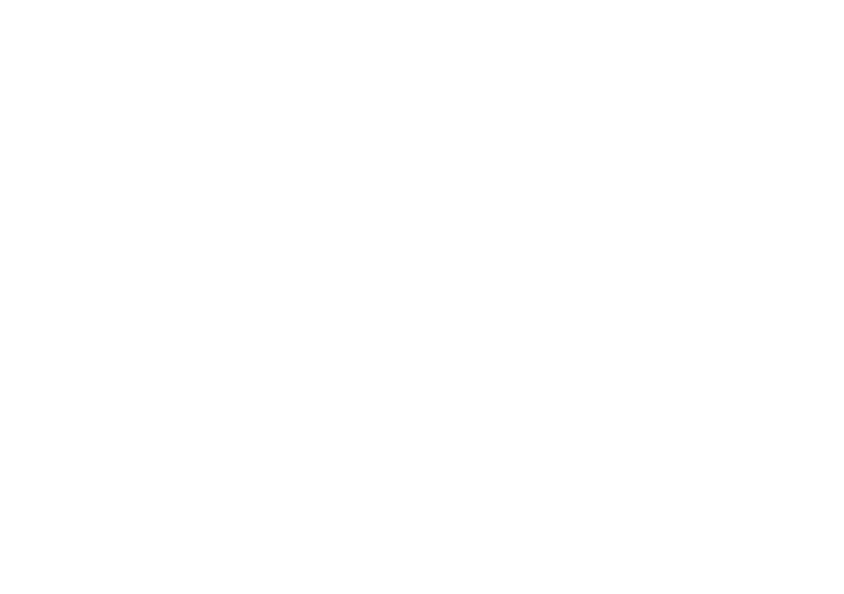
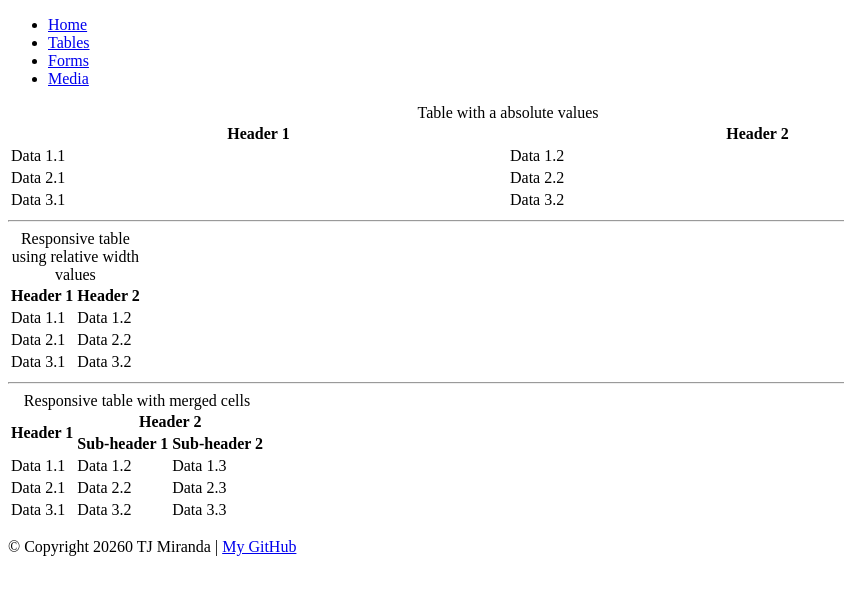
Before and after one commit to tjmiranda-student-0257381/COMP001A.LectureActivity4, a plain HTML site: page tables.html in a window 1280 px wide. Shown: the whole page, without its empty margins (0-844 px from the left). Drawn offline with Linux system fonts and the light colour scheme.

Commit message:
finished table html code

```diff
--- a/tables.html
+++ b/tables.html
@@ -3,7 +3,152 @@
   <head>
     <meta charset="UTF-8" />
     <meta name="viewport" content="width=device-width, initial-scale=1.0" />
-    <title>Document</title>
+    <title>Tables</title>
   </head>
-  <body></body>
+  <body>
+    <!--header element with a nav element and an unordered list with 4 list items-->
+    <header>
+      <nav>
+        <ul>
+          <li>
+            <a href="index.html" target="_self" caption="Home">Home</a>
+          </li>
+          <li>
+            <a href="tables.html" target="_self" caption="Tables">Tables</a>
+          </li>
+          <li>
+            <a href="forms.html" target="_self" caption="Forms">Forms</a>
+          </li>
+          <li>
+            <a href="media.html" target="_self" caption="Media">Media</a>
+          </li>
+        </ul>
+      </nav>
+    </header>
+    <main>
+      <!--div container for building tables with fixed size-->
+      <div id="table1">
+        <!--table with fixed size-->
+        <table style="width: 1000px">
+          <caption>
+            Table with a absolute values
+          </caption>
+          <!--Table header-->
+          <thead>
+            <!-- table row for the header-->
+            <tr>
+              <!-- table header cells-->
+              <th>Header 1</th>
+              <th>Header 2</th>
+            </tr>
+          </thead>
+          <!--Table body-->
+          <tbody>
+            <!-- table row for the body-->
+            <tr>
+              <!-- table data cells-->
+              <td>Data 1.1</td>
+              <td>Data 1.2</td>
+            </tr>
+            <tr>
+              <td>Data 2.1</td>
+              <td>Data 2.2</td>
+            </tr>
+            <tr>
+              <td>Data 3.1</td>
+              <td>Data 3.2</td>
+            </tr>
+          </tbody>
+        </table>
+      </div>
+      <hr />
+      <!--div container for building responsive tables-->
+      <div id="table2">
+        <table style="100%">
+          <caption>
+            Responsive table using relative width values
+          </caption>
+          <!--Table header-->
+          <thead>
+            <!-- table row for the header-->
+            <tr>
+              <!-- table header cells-->
+              <th>Header 1</th>
+              <th>Header 2</th>
+            </tr>
+          </thead>
+          <!--Table body-->
+          <tbody>
+            <!-- table row for the body-->
+            <tr>
+              <!-- table data cells-->
+              <td>Data 1.1</td>
+              <td>Data 1.2</td>
+            </tr>
+            <tr>
+              <td>Data 2.1</td>
+              <td>Data 2.2</td>
+            </tr>
+            <tr>
+              <td>Data 3.1</td>
+              <td>Data 3.2</td>
+            </tr>
+          </tbody>
+        </table>
+      </div>
+      <hr />
+      <!--div container for building responsive tables with merged cells-->
+      <div id="table3">
+        <!--responsive table with merged cells-->
+        <table style="100%">
+          <caption>
+            Responsive table with merged cells
+          </caption>
+          <!--Table header-->
+          <thead>
+            <!-- table row for the header-->
+            <tr>
+              <th rowspan="2">Header 1</th>
+              <!-- header cell that spans 2 rows vertically -->
+              <th colspan="2">Header 2</th>
+              <!-- header cell that spans 2 columns horizontally -->
+            </tr>
+            <tr>
+              <th>Sub-header 1</th>
+              <th>Sub-header 2</th>
+            </tr>
+          </thead>
+          <!--Table body-->
+          <tbody>
+            <!-- table row for the body-->
+            <tr>
+              <!-- table data cells-->
+              <td>Data 1.1</td>
+              <td>Data 1.2</td>
+              <td>Data 1.3</td>
+            </tr>
+            <tr>
+              <td>Data 2.1</td>
+              <td>Data 2.2</td>
+              <td>Data 2.3</td>
+            </tr>
+            <tr>
+              <td>Data 3.1</td>
+              <td>Data 3.2</td>
+              <td>Data 3.3</td>
+            </tr>
+          </tbody>
+        </table>
+      </div>
+    </main>
+    <footer>
+      <!--footer content typically goes here-->
+      <p>
+        &copy; Copyright 20260 TJ Miranda |
+        <a href="https://github.com/tjmiranda-student-0257381" target="_blank"
+          >My GitHub</a
+        >
+      </p>
+    </footer>
+  </body>
 </html>
```
